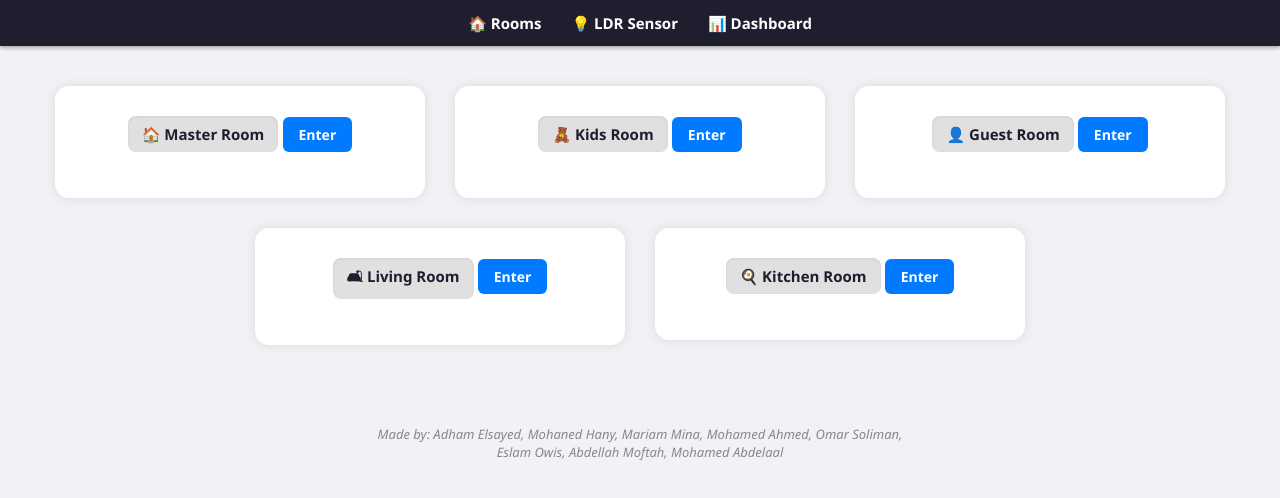
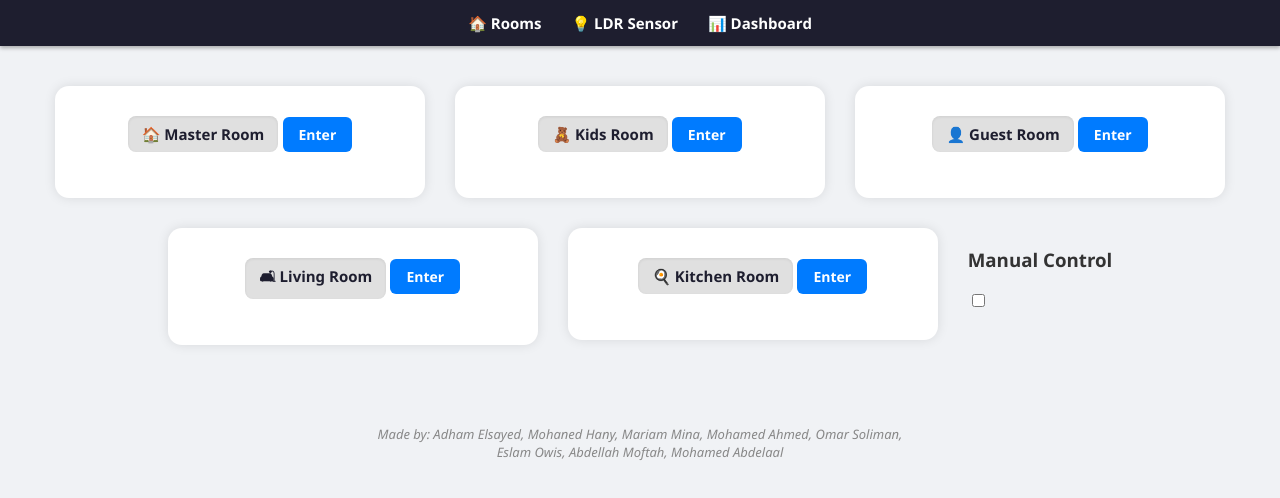
Before and after one commit to ziadmohamedabdeltwab/Smart-Home, a plain HTML site: page index.html in a window 1280 px wide. Drawn offline with Linux system fonts and the light colour scheme.

Commit message:
Update index.html

```diff
--- a/index.html
+++ b/index.html
@@ -45,6 +45,15 @@
       <a href="kitchen.html" class="room-btn">Enter</a>
     </div>
 
+    <!-- زر تشغيل/إيقاف -->
+<div class="toggle-container">
+  <h3>Manual Control</h3>
+  <label class="switch">
+    <input type="checkbox" id="powerToggle" onchange="togglePower()" />
+    <span class="slider"></span>
+  </label>
+</div>
+
   </main>
 
   <!-- أسامي الفريق -->
```
